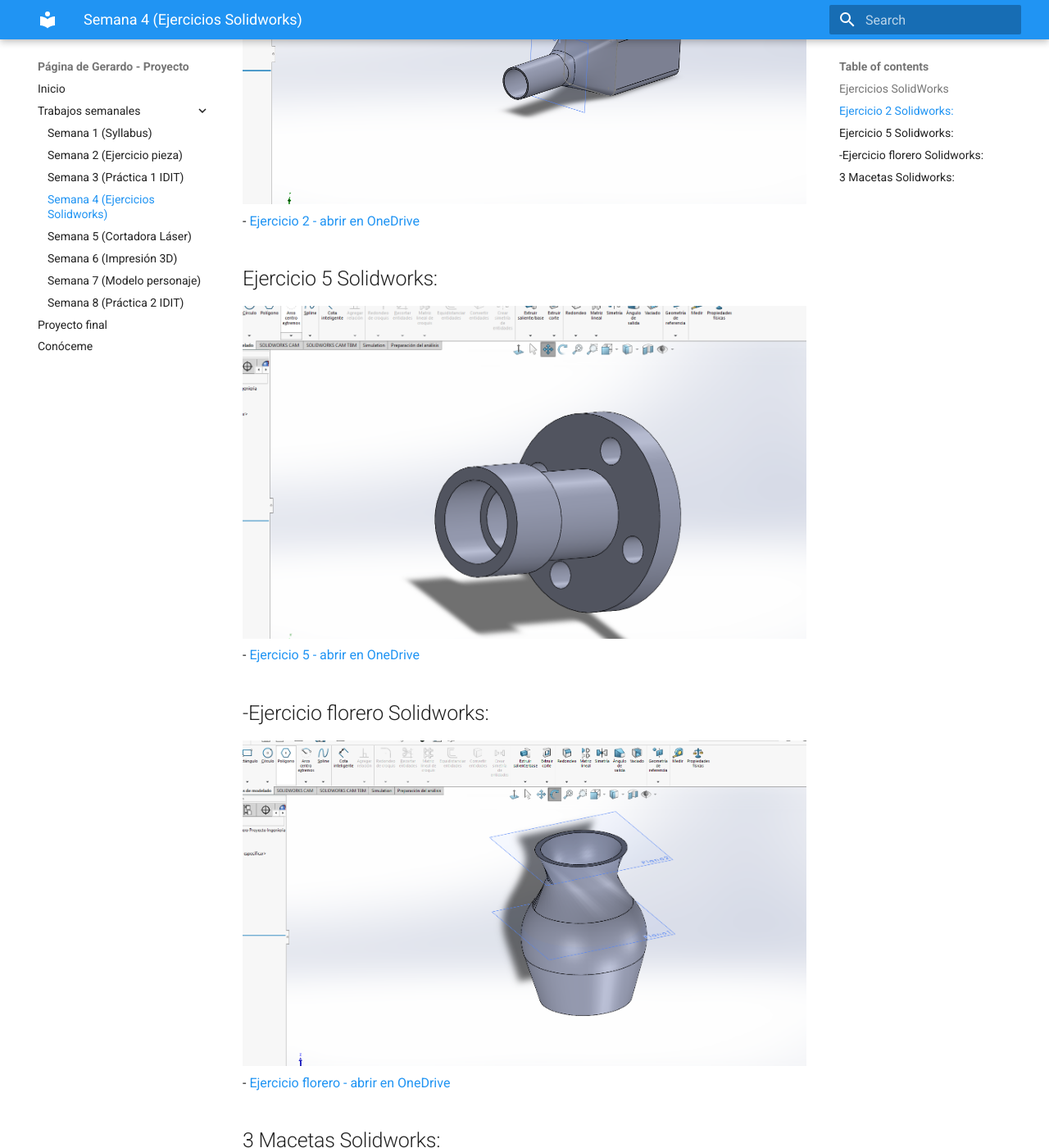
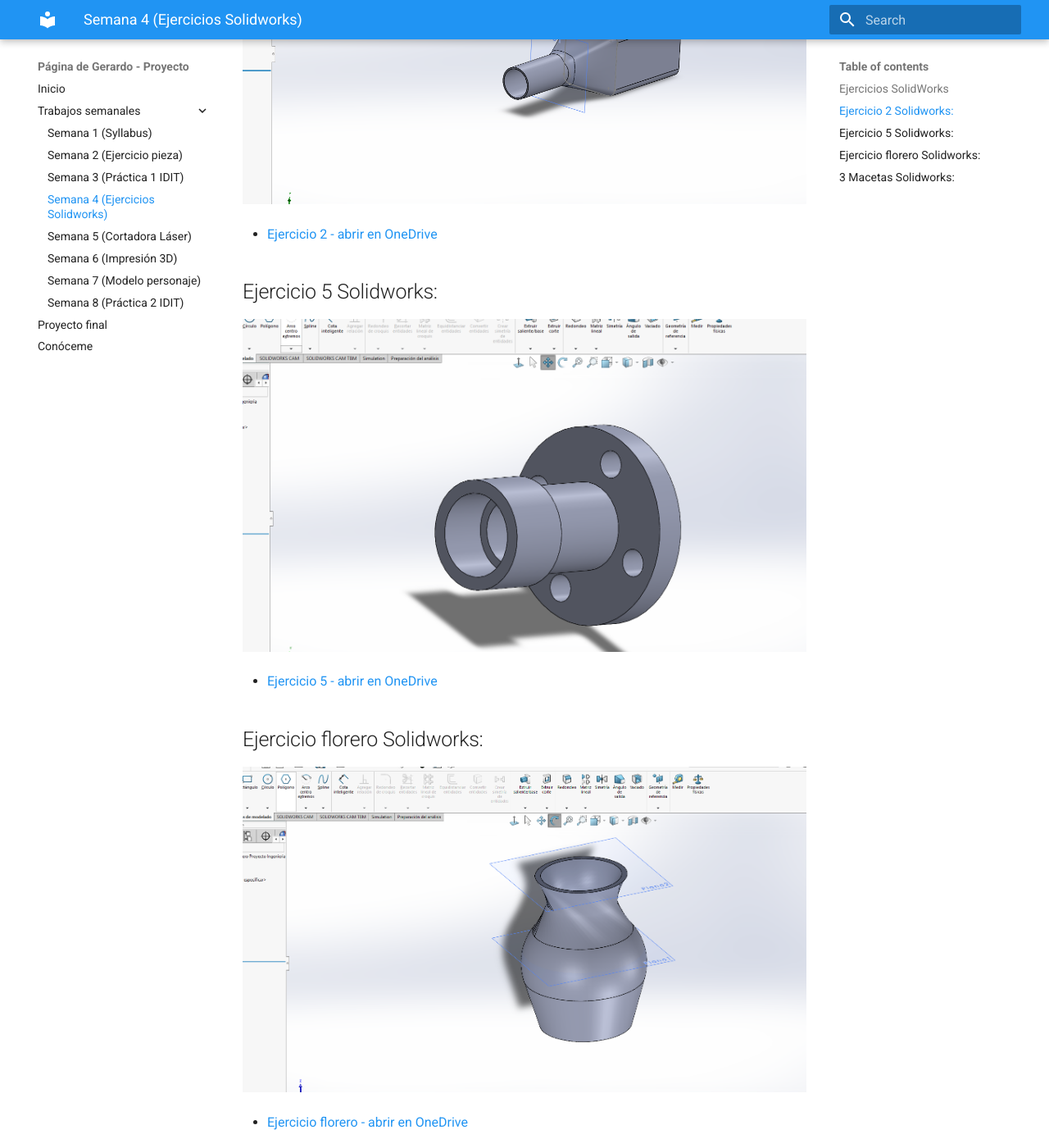
Before and after one commit to Gerardo-Esquivel/PortafolioProyecto, an MkDocs documentation site: the page built from docs/semana4.md, in a window 1280 px wide and 1400 px high, scrolled down 479 px. Shown: the whole window at 82% size. Built offline with MkDocs 1.6.1 and Material for MkDocs 9.7.7, drawn with Linux system fonts in a browser that asks for light colours.

```diff
--- a/docs/semana4.md
+++ b/docs/semana4.md
@@ -2,23 +2,48 @@
 
 ## Ejercicio 2 Solidworks:
 ![ejercicio2](recursos/Ejercicio%202.png "Ejercicio 2")
+
+
 - [Ejercicio 2 - abrir en OneDrive](https://iberopuebla-my.sharepoint.com/:u:/g/personal/204655_iberopuebla_mx/Ed8jhqfGd9hKiqUrl-jKElcB8v24usvNBnWIsZc72p19lQ?e=3hKL4Q "Abrir")
+
 
 ## Ejercicio 5 Solidworks:
 ![ejercicio5](recursos/Ejercicio%205.png "Ejercicio 5")
+
+
 - [Ejercicio 5 - abrir en OneDrive](https://iberopuebla-my.sharepoint.com/:u:/g/personal/204655_iberopuebla_mx/EdaDr198lUpBtvit8yMKs0gBoobjIiSexnizYv53iuPW3Q?e=IneyAa "Abrir")
 
-##-Ejercicio florero Solidworks:
+
+## Ejercicio florero Solidworks:
 ![ejercicioflores](recursos/Ejercicio%20florero.png "Ejercicio florero")
+
+
 - [Ejercicio florero - abrir en OneDrive](https://iberopuebla-my.sharepoint.com/:u:/g/personal/204655_iberopuebla_mx/EVYk4CmO-Q5Jj1Pv7fRBnNkB0_ryyG8IQQ1R-w_VbFL9GA?e=spguOh "Abrir")
 
+
 ## 3 Macetas Solidworks:
-- Maceta 1
+- **Maceta 1**
+
+
 ![ejerciciomaceta1](recursos/maceta1.png "Ejercicio maceta 1")
+
+
 [Maceta 1 - abrir en OneDrive](https://iberopuebla-my.sharepoint.com/:u:/g/personal/204655_iberopuebla_mx/EeM6-dyUBuJJpL_5Y8nArjcBuS9ZAmYz12bVy_Ac0i2H0g?e=Ny56Tc "Abrir")
-- Maceta 2
+
+
+- **Maceta 2**
+
+
 ![ejerciciomaceta2](recursos/maceta2.png "Ejercicio maceta 2")
+
+
 [Maceta 2 - abrir en OneDrive](https://iberopuebla-my.sharepoint.com/:u:/g/personal/204655_iberopuebla_mx/EZHI_jAu4SNIm3_IH5WUaigBzMwYuvfIDhGa7sHq-PDPOA?e=sxV5kg "Abrir")
-- Maceta 3
+
+
+- **Maceta 3**
+
+
 ![ejerciciomaceta3](recursos/maceta3.png "Ejercicio maceta 3")
+
+
 [Maceta 3 - abrir en OneDrive](https://iberopuebla-my.sharepoint.com/:u:/g/personal/204655_iberopuebla_mx/EQF4h_CIcT9IpUT4zJFWjZABkaXDQdP8xBnC9MlXkx-Oxw?e=uqa5Fp "Abrir")
```
